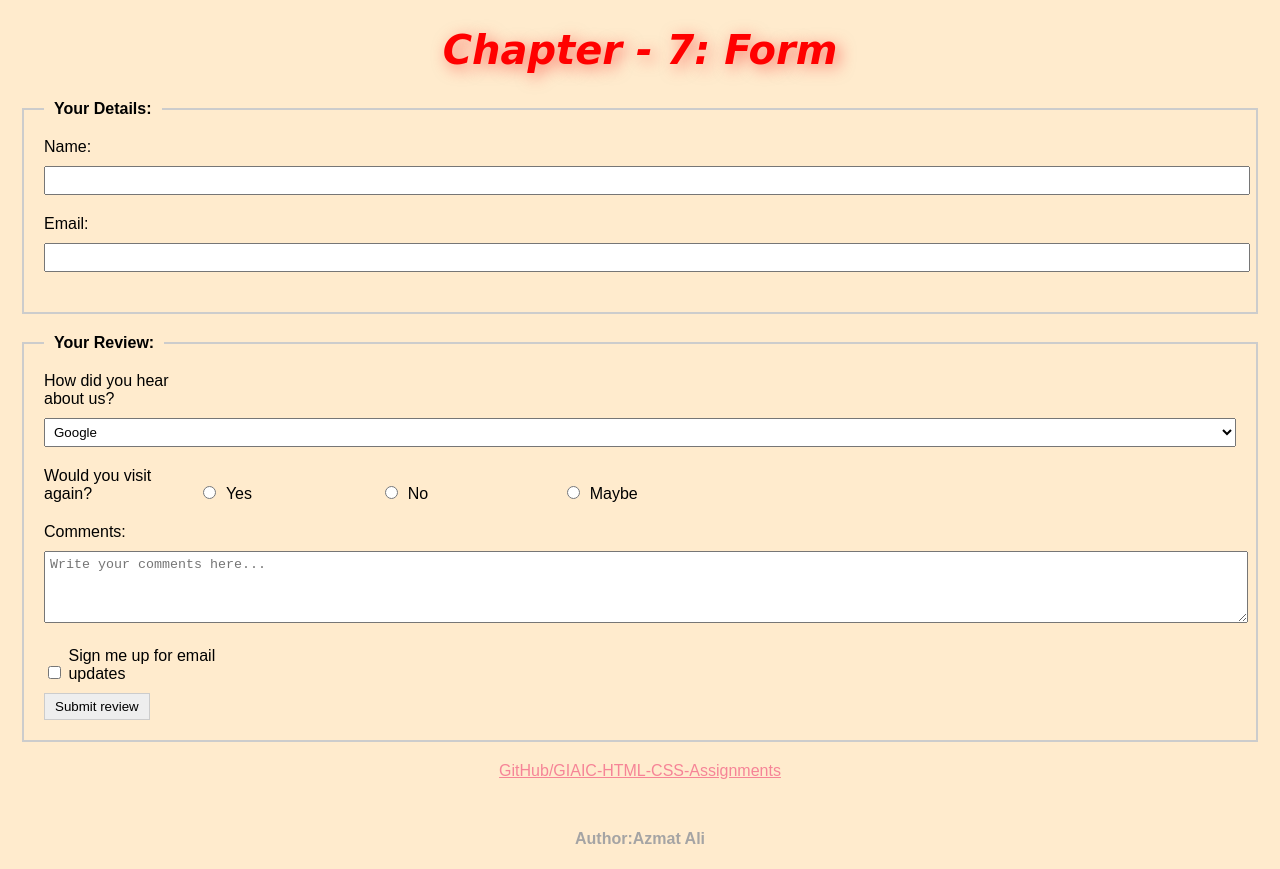
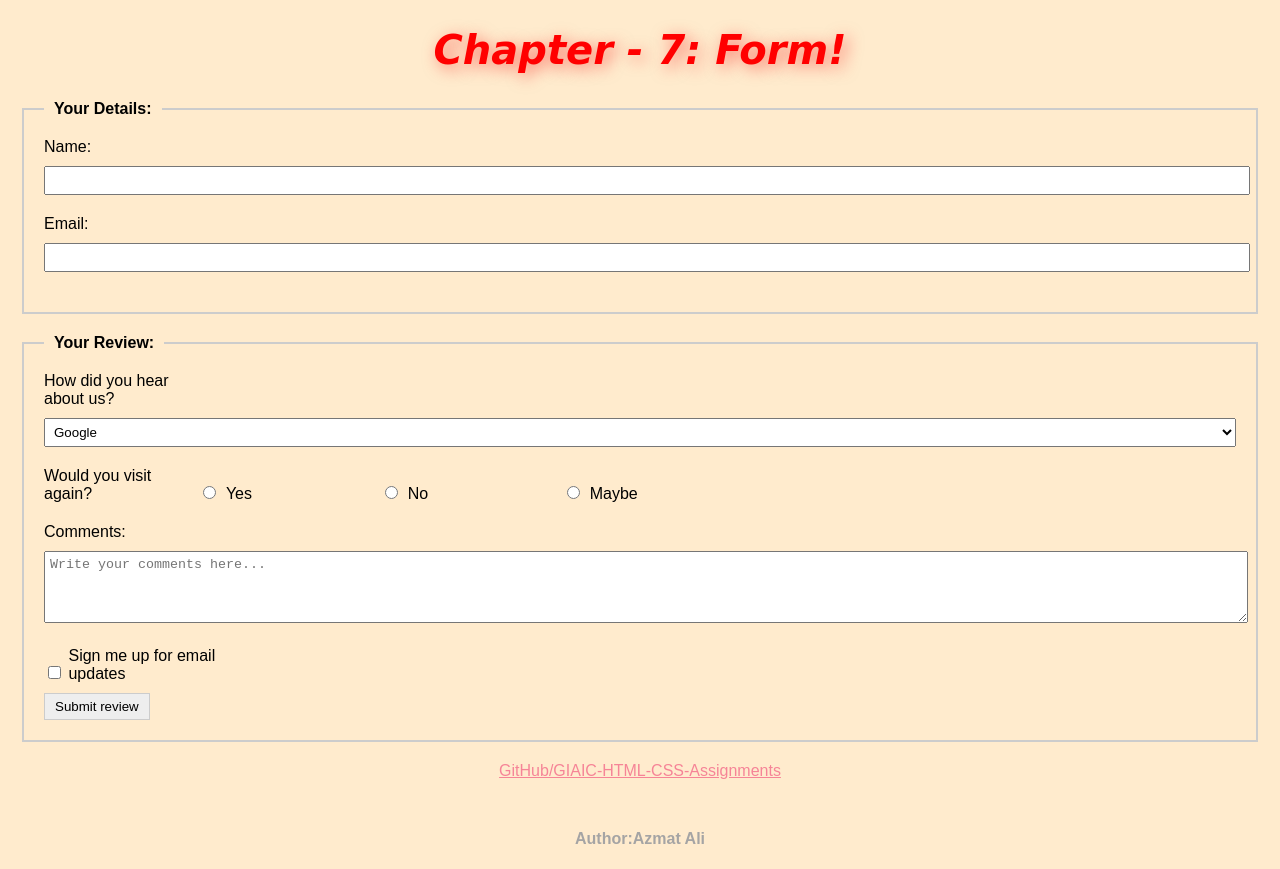
Before and after one commit to azmataliakbar/Chap7-HTML, a plain HTML site: page chap-7.html in a window 1280 px wide. Drawn offline with Linux system fonts and the light colour scheme.

Commit message:
correcting code

```diff
--- a/chap-7.html
+++ b/chap-7.html
@@ -107,7 +107,7 @@ h4 {
     </style>
 </head>
 <body>
-    <h1><i>Chapter - 7: Form</i></h1>
+    <h1><i>Chapter - 7: Form!</i></h1>
 
     <fieldset>
         <legend>Your Details:</legend>
```
